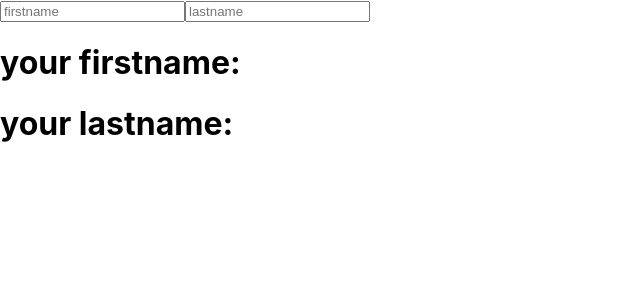
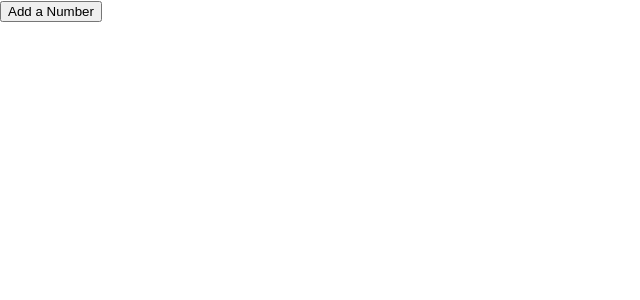
Before and after one commit to hayetmnasrighabri/les-hooks, a React (Create React App) app: page / in a window 1280 px wide. Shown: the top 300 px of the page, without its empty margins (0-640 px from the left). Built offline with nearby package versions, Linux system fonts and the light colour scheme.

Commit message:
Add items

```diff
--- a/src/App.js
+++ b/src/App.js
@@ -1,27 +1,24 @@
-import {React, useState} from 'react'
+import React from 'react'
+import { useState } from 'react'
 
 function App() {
-  const [name, setName]=useState({
-    firstname:"",
-    lastname:"",
-  })
-
+  const [items, setItems]= useState([])
+  const addItems=()=>{
+    setItems([
+      ...items, {
+        id: items.length,
+        value: Math.floor(Math.random()* 10)+1,
+      }
+    ])
+  }
   return (
     <div>
-     <input
-         type='text'
-         placeholder='firstname'
-         value={name.firstname}
-         onChange={(e)=>setName({...name, firstname:e.target.value})}
-         />
-      <input
-        type='text'
-        placeholder='lastname'
-        value={name.lastname}
-        onChange={(e)=>setName({...name, lastname: e.target.value})}
-      />
-      <h1>your firstname: {name.firstname}</h1>
-      <h1>your lastname: {name.lastname}</h1>
+      <button onClick={addItems}>Add a Number</button>
+      <ul>
+        {items.map((item)=>(
+          <li key={item.id}>{item.value}</li>
+        ))}
+      </ul>
     </div>
   )
 }
```
